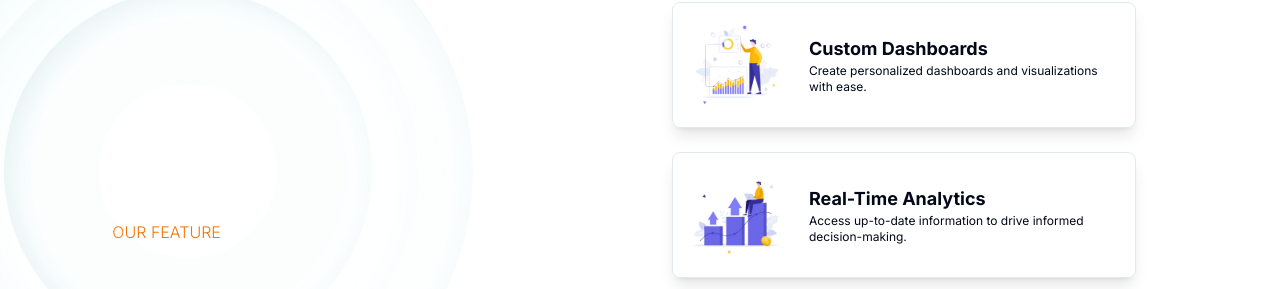
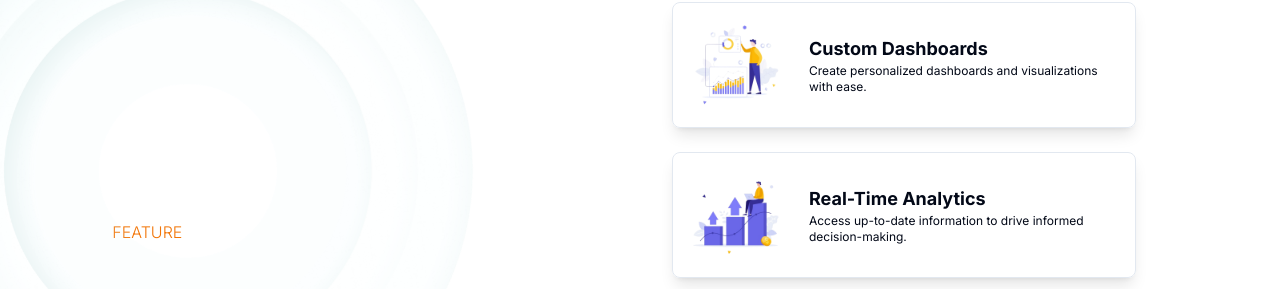
Before and after one commit to kwesinavilot/radii-landing-page, a Next.js app: page / in a window 1280 px wide. Shown: the part 1813-2102 px from the top of the page. Built offline with nearby package versions, Linux system fonts and the light colour scheme.

Commit message:
changed title to features

```diff
--- a/components/Features.tsx
+++ b/components/Features.tsx
@@ -24,7 +24,7 @@
                     className="flex flex-col justify-center md:w-1/2 text-center lg:text-start"
                 >
                     <div id="header" data-aos="fade-up" data-aos-duration="2000">
-        <p className='text-[#F27405] text-start font-light pt-12'>OUR FEATURE</p>
+        <p className='text-[#F27405] text-start font-light pt-12'>FEATURE</p>
         <br />
 
       </div>
```
